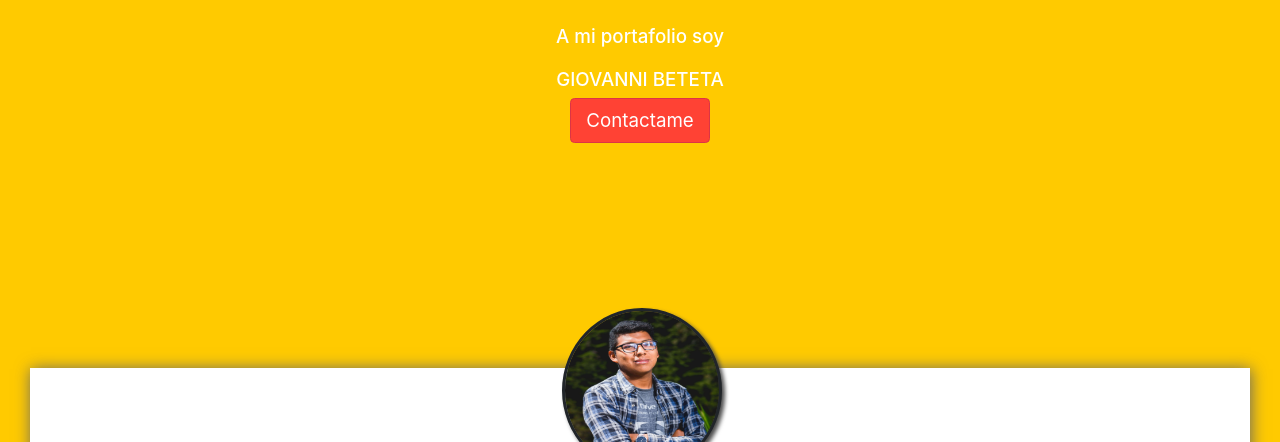
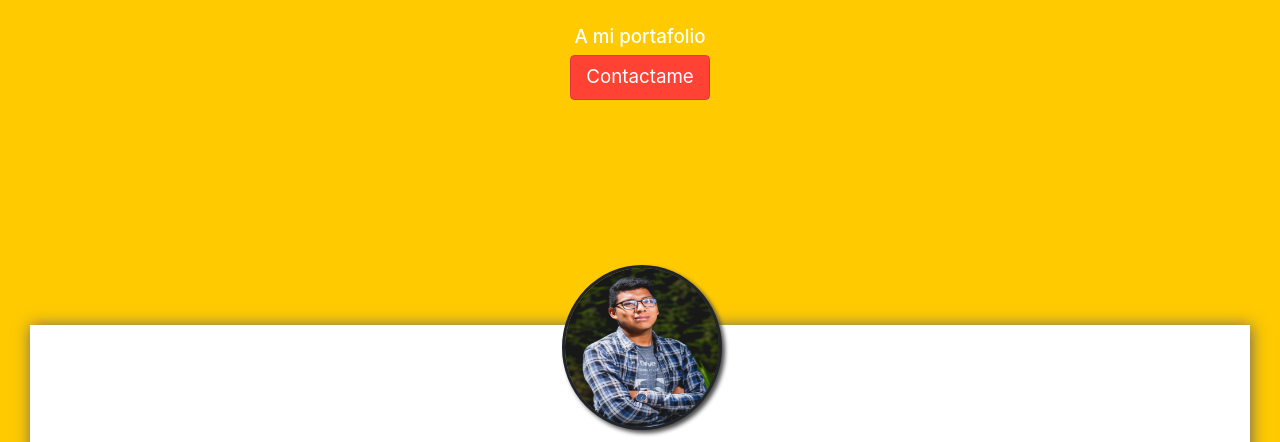
Before and after one commit to Giobot18/PortafolioGiovanniBeteta, a plain HTML site: page index.html in a window 1280 px wide. Shown: the part 226-668 px from the top of the page. Drawn offline with nearby package versions, Linux system fonts and the light colour scheme.

Commit message:
Update index.html

```diff
--- a/index.html
+++ b/index.html
@@ -74,12 +74,9 @@
                 <p class="display-4 mb-5" id="bienvenido">
                     !Bienvenido!
                 </p>
-                <p class="h5 mb-4" id="soy">
-                    A mi portafolio soy
+                <p class="h5 " id="soy">
+                    A mi portafolio
                 </p>
-                <h1 class="h5">
-                    GIOVANNI BETETA
-                </h1>
                 <button class="btn btn-lg btn-danger box visible" data-animate="" data-animation-classes="animated shake" data-content="Hola! puedes comunicarte a mi numero <strong>(+502)53626698</strong> o puedes escribirme a mi correo <strong>victorbete@hotmail.com</strong> También puedes contactarme en el chat en tiempo real si así lo deseas." data-placement="top" data-toggle="popover" title="Contacto Giovanni-Beteta" type="button">
                     Contactame
                 </button>
```
